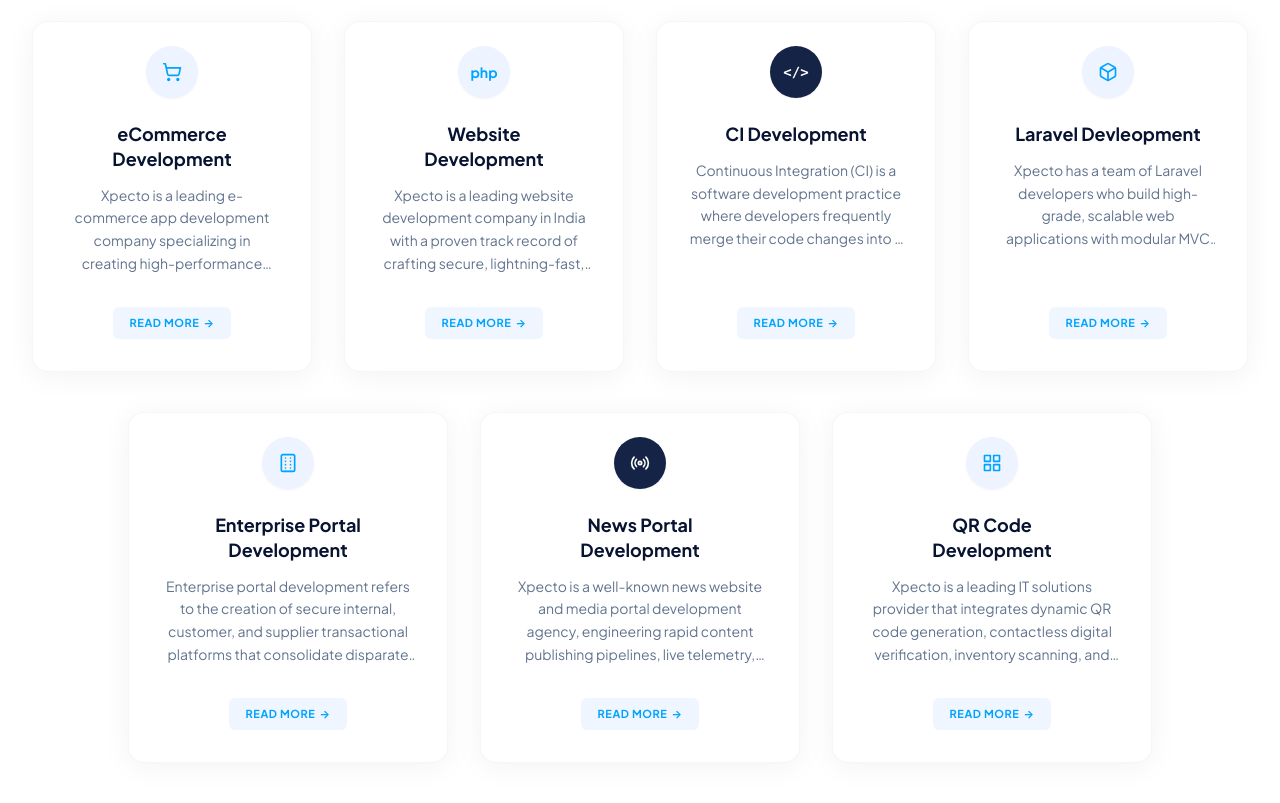
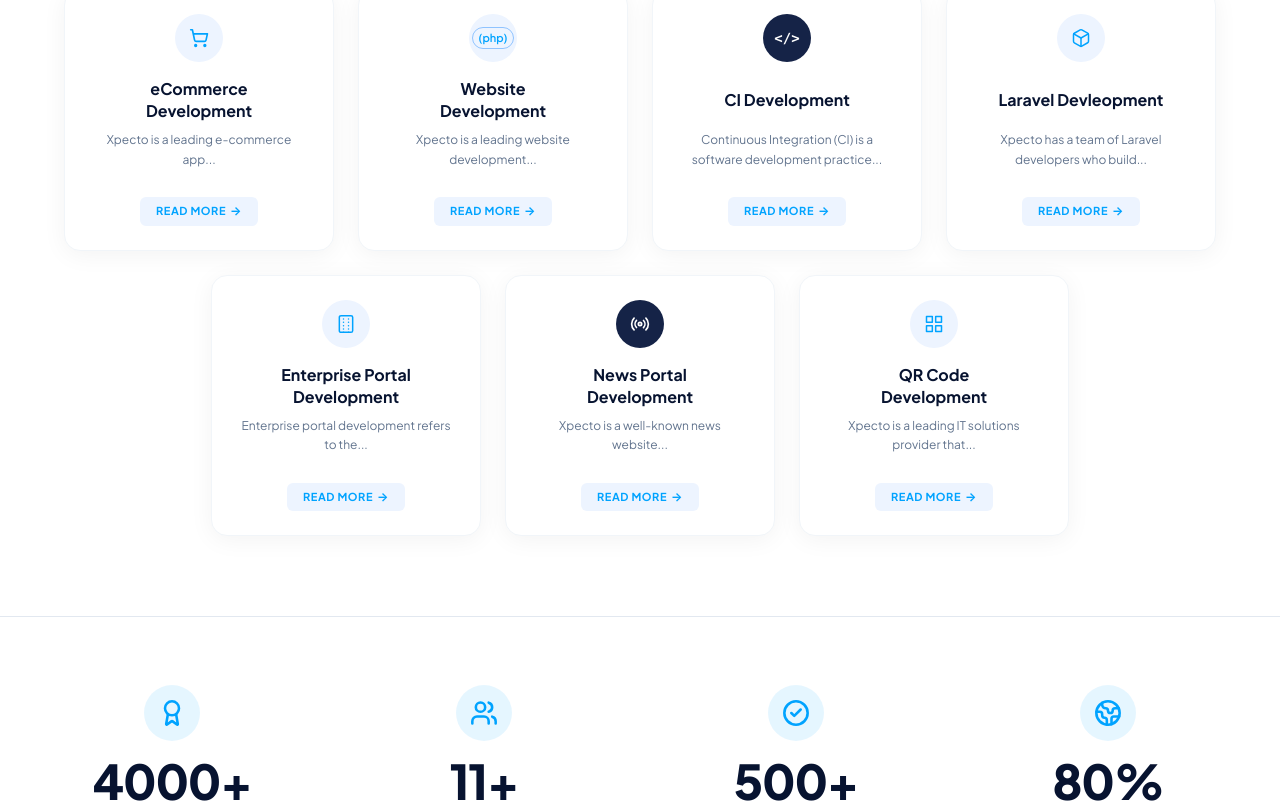
Before and after one commit to codesumitsaxena/Xpecto, a React (Vite) app: page /static-website in a window 1280 px wide. Shown: the part 1040-1843 px from the top of the page. Built offline with nearby package versions, Linux system fonts and the light colour scheme.

Commit message:
Fix solution cards 2-row layout matching original website 100%

```diff
--- a/src/pages/WebApplicationPage.jsx
+++ b/src/pages/WebApplicationPage.jsx
@@ -55,7 +55,7 @@ export default function WebApplicationPage() {
     {
       id: 'ecommerce',
       title: 'eCommerce\nDevelopment',
-      desc: 'Xpecto is a leading e-commerce app development company specializing in creating high-performance online stores. Our services encompass the creation of custom e-commerce websites, enabling businesses to sell products and services directly to consumers over the internet.',
+      desc: 'Xpecto is a leading e-commerce app...',
       icon: (
         <svg viewBox="0 0 24 24" fill="none" stroke="currentColor" strokeWidth="2" strokeLinecap="round" strokeLinejoin="round" className="w-5 h-5">
           <circle cx="8" cy="21" r="1"/><circle cx="19" cy="21" r="1"/>
@@ -67,23 +67,23 @@ export default function WebApplicationPage() {
     {
       id: 'website-dev',
       title: 'Website\nDevelopment',
-      desc: 'Xpecto is a leading website development company in India with a proven track record of crafting secure, lightning-fast, and responsive digital presences that convert visitors into loyal clients.',
+      desc: 'Xpecto is a leading website development...',
       badgeText: 'php',
       isDarkBadge: false
     },
     {
       id: 'ci-dev',
       title: 'CI Development',
-      desc: 'Continuous Integration (CI) is a software development practice where developers frequently merge their code changes into a central repository, followed by automated builds and testing.',
+      desc: 'Continuous Integration (CI) is a software development practice...',
       badgeText: '</>',
       isDarkBadge: true
     },
     {
       id: 'laravel',
       title: 'Laravel Devleopment',
-      desc: 'Xpecto has a team of Laravel developers who build high-grade, scalable web applications with modular MVC architectures, RESTful APIs, and rock-solid database security.',
+      desc: 'Xpecto has a team of Laravel developers who build...',
       icon: (
-        <svg viewBox="0 0 24 24" fill="none" stroke="currentColor" strokeWidth="2" strokeLinecap="round" strokeLinejoin="round" className="w-5 h-5">
+        <svg viewBox="0 0 24 24" fill="none" stroke="currentColor" strokeWidth="1.8" strokeLinecap="round" strokeLinejoin="round" className="w-5 h-5">
           <path d="M21 16V8a2 2 0 0 0-1-1.73l-7-4a2 2 0 0 0-2 0l-7 4A2 2 0 0 0 3 8v8a2 2 0 0 0 1 1.73l7 4a2 2 0 0 0 2 0l7-4A2 2 0 0 0 21 16z"/>
           <polyline points="3.27 6.96 12 12.01 20.73 6.96"/><line x1="12" y1="22.08" x2="12" y2="12"/>
         </svg>
@@ -93,10 +93,15 @@ export default function WebApplicationPage() {
     {
       id: 'enterprise-portal',
       title: 'Enterprise Portal\nDevelopment',
-      desc: 'Enterprise portal development refers to the creation of secure internal, customer, and supplier transactional platforms that consolidate disparate corporate applications into one interface.',
+      desc: 'Enterprise portal development refers to the...',
       icon: (
-        <svg viewBox="0 0 24 24" fill="none" stroke="currentColor" strokeWidth="2" strokeLinecap="round" strokeLinejoin="round" className="w-5 h-5">
-          <rect x="4" y="2" width="16" height="20" rx="2" ry="2"/><line x1="9" y1="22" x2="9" y2="22.01"/><line x1="15" y1="22" x2="15" y2="22.01"/><line x1="9" y1="6" x2="9" y2="6.01"/><line x1="15" y1="6" x2="15" y2="6.01"/><line x1="9" y1="10" x2="9" y2="10.01"/><line x1="15" y1="10" x2="15" y2="10.01"/><line x1="9" y1="14" x2="9" y2="14.01"/><line x1="15" y1="14" x2="15" y2="14.01"/><line x1="9" y1="18" x2="9" y2="18.01"/><line x1="15" y1="18" x2="15" y2="18.01"/>
+        <svg viewBox="0 0 24 24" fill="none" stroke="currentColor" strokeWidth="1.8" strokeLinecap="round" strokeLinejoin="round" className="w-5 h-5">
+          <rect x="4" y="2" width="16" height="20" rx="2" ry="2"/>
+          <line x1="9" y1="22" x2="9" y2="22.01"/><line x1="15" y1="22" x2="15" y2="22.01"/>
+          <line x1="9" y1="6" x2="9" y2="6.01"/><line x1="15" y1="6" x2="15" y2="6.01"/>
+          <line x1="9" y1="10" x2="9" y2="10.01"/><line x1="15" y1="10" x2="15" y2="10.01"/>
+          <line x1="9" y1="14" x2="9" y2="14.01"/><line x1="15" y1="14" x2="15" y2="14.01"/>
+          <line x1="9" y1="18" x2="9" y2="18.01"/><line x1="15" y1="18" x2="15" y2="18.01"/>
         </svg>
       ),
       isDarkBadge: false
@@ -104,7 +109,7 @@ export default function WebApplicationPage() {
     {
       id: 'news-portal',
       title: 'News Portal\nDevelopment',
-      desc: 'Xpecto is a well-known news website and media portal development agency, engineering rapid content publishing pipelines, live telemetry, and high-traffic optimization.',
+      desc: 'Xpecto is a well-known news website...',
       icon: (
         <svg viewBox="0 0 24 24" fill="none" stroke="currentColor" strokeWidth="2" strokeLinecap="round" strokeLinejoin="round" className="w-5 h-5">
           <path d="M4.9 19.1C1 15.2 1 8.8 4.9 4.9"/><path d="M7.8 16.2c-2.3-2.3-2.3-6.1 0-8.5"/><circle cx="12" cy="12" r="2"/><path d="M16.2 7.8c2.3 2.3 2.3 6.1 0 8.5"/><path d="M19.1 4.9C23 8.8 23 15.1 19.1 19"/>
@@ -115,9 +120,9 @@ export default function WebApplicationPage() {
     {
       id: 'qr-code',
       title: 'QR Code\nDevelopment',
-      desc: 'Xpecto is a leading IT solutions provider that integrates dynamic QR code generation, contactless digital verification, inventory scanning, and mobile tracking workflows.',
+      desc: 'Xpecto is a leading IT solutions provider that...',
       icon: (
-        <svg viewBox="0 0 24 24" fill="none" stroke="currentColor" strokeWidth="2" strokeLinecap="round" strokeLinejoin="round" className="w-5 h-5">
+        <svg viewBox="0 0 24 24" fill="none" stroke="currentColor" strokeWidth="1.8" strokeLinecap="round" strokeLinejoin="round" className="w-5 h-5">
           <rect x="3" y="3" width="7" height="7"/><rect x="14" y="3" width="7" height="7"/><rect x="14" y="14" width="7" height="7"/><rect x="3" y="14" width="7" height="7"/>
         </svg>
       ),
@@ -221,9 +226,9 @@ export default function WebApplicationPage() {
       </section>
 
       {/* 3. EXACT SECOND SECTION (Matches original site Screenshot 1 100%) */}
-      <section id="solutions" className="py-16 sm:py-24 px-4 sm:px-6 lg:px-8 max-w-7xl mx-auto bg-white">
+      <section id="solutions" className="py-14 sm:py-20 px-4 sm:px-6 lg:px-8 max-w-7xl mx-auto bg-white">
         {/* Section Header */}
-        <div className="text-center mb-14 sm:mb-16">
+        <div className="text-center mb-10 sm:mb-12">
           <span className="text-[11px] sm:text-xs font-bold tracking-widest uppercase text-[#00a3ff] mb-2 block">
             WHAT WE OFFER
           </span>
@@ -233,80 +238,50 @@ export default function WebApplicationPage() {
           </h2>
         </div>
 
-        {/* Row 1: 4 Cards */}
-        <div className="grid grid-cols-1 sm:grid-cols-2 lg:grid-cols-4 gap-6 sm:gap-8 mb-8 sm:mb-10">
-          {webSolutions.slice(0, 4).map((item) => (
+        {/* 7 Solution Cards: Row 1 (4 cards) + Row 2 (3 cards centered) */}
+        <div className="flex flex-wrap justify-center gap-5 sm:gap-6 max-w-6xl mx-auto">
+          {webSolutions.map((item) => (
             <div
               key={item.id}
-              className="bg-white rounded-2xl p-7 sm:p-8 shadow-[0_4px_30px_rgba(0,0,0,0.05)] border border-slate-100/80 flex flex-col justify-between hover:shadow-[0_10px_35px_rgba(0,0,0,0.08)] transition-all"
+              className="w-full sm:w-[calc(50%-12px)] lg:w-[calc(25%-18px)] bg-white rounded-2xl p-6 shadow-[0_4px_25px_rgba(0,0,0,0.05)] hover:shadow-[0_10px_30px_rgba(0,0,0,0.08)] border border-slate-100 flex flex-col justify-between items-center text-center transition-all duration-300"
             >
-              <div>
-                {/* Floating circle icon matching exact original screenshot */}
-                <div className="flex justify-center -mt-2 mb-6">
-                  <div className={`w-13 h-13 rounded-full flex items-center justify-center shadow-xs ${
-                    item.isDarkBadge
-                      ? 'bg-[#152347] text-white font-mono font-bold text-sm'
-                      : 'bg-[#edf4ff] text-[#00a3ff] font-bold text-sm'
-                  }`}>
-                    {item.icon ? item.icon : item.badgeText}
-                  </div>
+              <div className="flex flex-col items-center w-full">
+                {/* Floating Circle Icon */}
+                <div className={`w-12 h-12 rounded-full flex items-center justify-center mb-4 ${
+                  item.isDarkBadge
+                    ? 'bg-[#152347] text-white font-mono font-bold text-sm'
+                    : 'bg-[#edf4ff] text-[#00a3ff] font-bold text-sm'
+                }`}>
+                  {item.badgeText ? (
+                    item.badgeText === 'php' ? (
+                      <span className="text-[11px] font-semibold border border-blue-400/60 rounded-full px-1.5 py-0.5 text-[#00a3ff]">(php)</span>
+                    ) : (
+                      <span>{item.badgeText}</span>
+                    )
+                  ) : (
+                    item.icon
+                  )}
                 </div>
 
-                <h3 className="text-base sm:text-lg font-bold text-[#071330] text-center mb-3 leading-snug whitespace-pre-line">
+                {/* Title */}
+                <h3 className="text-[15px] sm:text-base font-bold text-[#071330] text-center mb-2 leading-snug whitespace-pre-line min-h-[44px] flex items-center justify-center">
                   {item.title}
                 </h3>
-                <p className="text-xs sm:text-sm text-slate-500 text-center leading-relaxed font-normal mb-8 line-clamp-4">
+
+                {/* Truncated Description */}
+                <p className="text-xs text-slate-500 text-center leading-relaxed font-normal mb-6 min-h-[36px] max-w-[210px]">
                   {item.desc}
                 </p>
               </div>
 
-              {/* READ MORE Button matching exact blue button pill */}
-              <div className="text-center">
+              {/* READ MORE Button */}
+              <div className="pt-1">
                 <a
                   href="#quote-section"
-                  className="inline-flex items-center justify-center px-4 py-2 bg-[#f0f6ff] hover:bg-[#00a3ff] text-[#00a3ff] hover:text-white rounded-md text-[11px] font-bold tracking-wider uppercase transition-colors"
+                  className="inline-flex items-center justify-center px-4 py-1.5 bg-[#edf4ff] hover:bg-[#00a3ff] text-[#00a3ff] hover:text-white rounded-md text-[11px] font-bold tracking-wider uppercase transition-colors"
                 >
                   <span>READ MORE</span>
-                  <span className="ml-1">→</span>
-                </a>
-              </div>
-            </div>
-          ))}
-        </div>
-
-        {/* Row 2: 3 Cards Centered */}
-        <div className="grid grid-cols-1 sm:grid-cols-2 lg:grid-cols-3 gap-6 sm:gap-8 max-w-5xl mx-auto">
-          {webSolutions.slice(4, 7).map((item) => (
-            <div
-              key={item.id}
-              className="bg-white rounded-2xl p-7 sm:p-8 shadow-[0_4px_30px_rgba(0,0,0,0.05)] border border-slate-100/80 flex flex-col justify-between hover:shadow-[0_10px_35px_rgba(0,0,0,0.08)] transition-all"
-            >
-              <div>
-                <div className="flex justify-center -mt-2 mb-6">
-                  <div className={`w-13 h-13 rounded-full flex items-center justify-center shadow-xs ${
-                    item.isDarkBadge
-                      ? 'bg-[#152347] text-white font-mono font-bold text-sm'
-                      : 'bg-[#edf4ff] text-[#00a3ff] font-bold text-sm'
-                  }`}>
-                    {item.icon ? item.icon : item.badgeText}
-                  </div>
-                </div>
-
-                <h3 className="text-base sm:text-lg font-bold text-[#071330] text-center mb-3 leading-snug whitespace-pre-line">
-                  {item.title}
-                </h3>
-                <p className="text-xs sm:text-sm text-slate-500 text-center leading-relaxed font-normal mb-8 line-clamp-4">
-                  {item.desc}
-                </p>
-              </div>
-
-              <div className="text-center">
-                <a
-                  href="#quote-section"
-                  className="inline-flex items-center justify-center px-4 py-2 bg-[#f0f6ff] hover:bg-[#00a3ff] text-[#00a3ff] hover:text-white rounded-md text-[11px] font-bold tracking-wider uppercase transition-colors"
-                >
-                  <span>READ MORE</span>
-                  <span className="ml-1">→</span>
+                  <span className="ml-1 text-xs">→</span>
                 </a>
               </div>
             </div>
```
